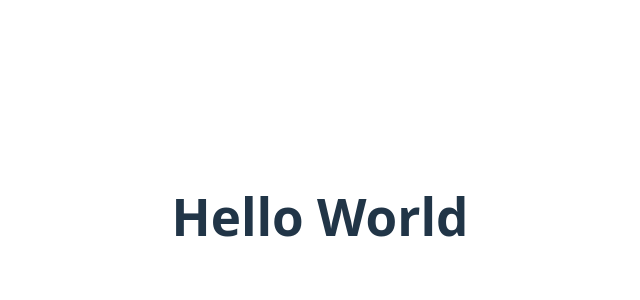
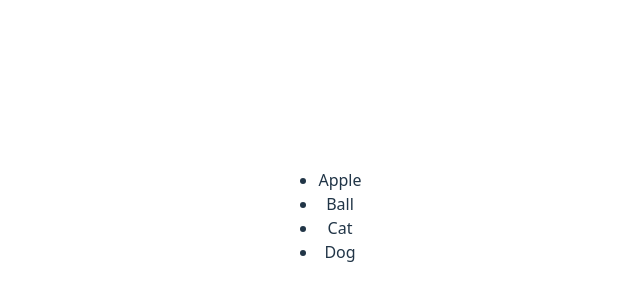
Before and after one commit to ridwanahmedxix/React-, a React (Vite) app in the folder Lesson/Lesson-1/: page / in a window 1280 px wide. Shown: the part 184-484 px from the top of the page, without its empty margins (320-960 px from the left). Built offline with nearby package versions, Linux system fonts and the light colour scheme.

Commit message:
some update

```diff
--- a/Lesson/Lesson-1/src/App.jsx
+++ b/Lesson/Lesson-1/src/App.jsx
@@ -1,8 +1,9 @@
 import "./App.css";
+import Products from "./components/Products/Products";
 function App() {
   return (
     <>
-      <h1>Hello World </h1>
+      <Products></Products>
     </>
   );
 }
```
